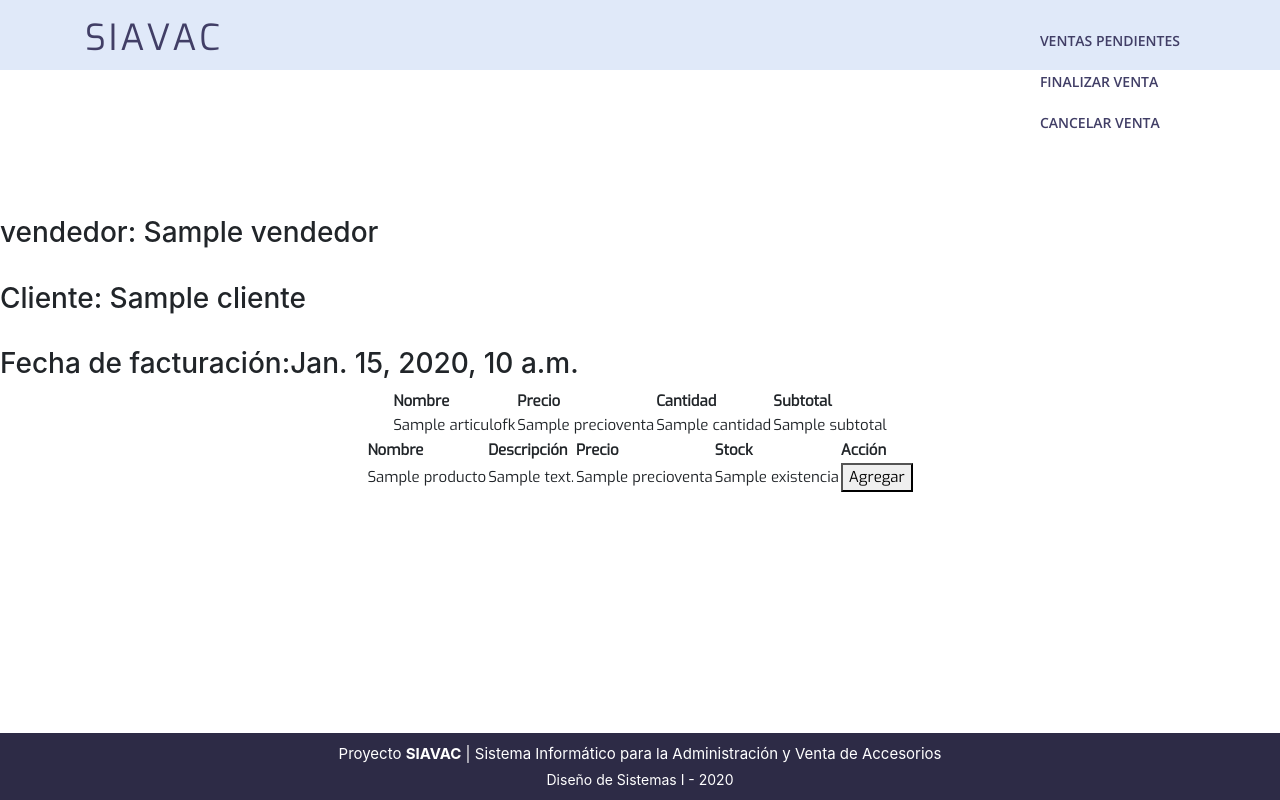
After one commit to lol955714/dsi115, a Django app: template templates/ventas/venta/factura.html in a window 1280 px wide. The commit adds this page. Run offline with Django 3.2, Linux system fonts and the light colour scheme; the template is opened without the code that fills it: most values are stand-ins (such as "Sample title", 1, 10 or a date in 2020); some libraries are stand-ins or nearby versions.

Commit message:
crear ventas

```diff
--- a/apps/ventas/admin.py
+++ b/apps/ventas/admin.py
@@ -1,4 +1,5 @@
 from django.contrib import admin
-from apps.ventas.models import Empleado
+from apps.ventas.models import Empleado, Metas
 # Register your models here.
 admin.site.register(Empleado)
+admin.site.register(Metas)
--- a/apps/ventas/forms.py
+++ b/apps/ventas/forms.py
@@ -52,5 +52,8 @@ class MetaForm(forms.ModelForm):
 		}
 
 class iniciarVe(forms.Form):
-	vendedor = forms.ModelMultipleChoiceField(vendedores,required=False,label="vendedor")
+	vendedor = forms.ModelMultipleChoiceField(vendedores,required=True,label="vendedor")
 	cliente = forms.CharField(label='Nombre del cliente',required=True,max_length=25)
+
+class agregar(forms.Form):
+	cantidad=forms.IntegerField(label="Cantidad de productos", required=True, min_value=1)
--- a/apps/ventas/urls.py
+++ b/apps/ventas/urls.py
@@ -8,6 +8,9 @@ from django.contrib.auth.views import LogoutView
 app_name='ventas'
 urlpatterns=[
     url(r'^iniciarVenta/', iniciarVenta,name="iniciar"),
+    url(r'^vender/(?P<idPedido>\w+)', venta,name="vender"),
+    url(r'^final/(?P<idPedido>\w+)', finalizarVenta,name="finalizar"),
+    url(r'^añadir/(?P<idPedido>\w+)/(?P<idProducto>\w+)', agregarLinea,name="añadir"),
     path(
     	'empleado/',
     	empleado_list,
--- a/templates/base/base_sistema.html
+++ b/templates/base/base_sistema.html
@@ -26,7 +26,7 @@
 				<li><a href="{% url 'compras:index' %}">Compras</a></li>
                 <li><a href="{% url 'inventario:notif'  %}" rel="get:id=10" rev="abcwin[500,auto]">Notificaciones</a></li>
 			{%endblock encabezado%}
-				<li style="float:right" class="salir"><a href="{%  url "seguridad:logout"%}">Cerrar Sesión</a></li>
+				<li style="float:right" class="salir"><a href="{%  url "seguridad:logout" %}">Cerrar Sesión</a></li>
         </ul>
       </nav><!-- .main-nav -->
       {%endblock navegacion%}
--- /dev/null
+++ b/templates/ventas/venta/agregar.html
@@ -0,0 +1,5 @@
+<form action="{% url 'ventas:añadir' pedid.id prod.id%}" method='POST'>
+{% csrf_token %}
+{{form.as_p}}
+<button type="submit">Añadir</button>
+</form>
--- a/templates/ventas/venta/edicionPedido.html
+++ /dev/null
@@ -1 +0,0 @@
-edicionPedido.html
--- /dev/null
+++ b/templates/ventas/venta/factura.html
@@ -0,0 +1,79 @@
+{% extends 'base/base_sistema.html' %}
+{% load static %}
+{% block navegacion %}
+<nav class="main-nav float-right d-none d-lg-block">
+<ul>
+    <li>
+        <a href="">Ventas pendientes</a>
+        <a href="{% url 'ventas:finalizar' pedid.id %}">Finalizar venta</a>
+        <a href="">Cancelar venta</a>
+    </li>
+</ul>
+ </nav><!-- .main-nav -->
+{% endblock navegacion %}
+{% block propio %}
+    <div>
+        <div>
+        <h3>vendedor: {{pedid.vendedor.nombres}}</h3>
+        <br>
+        <h3>Cliente: {{pedid.cliente}}</h3>
+        <br>
+        <h3>Fecha de facturación:{{pedid.fechaCreada}}</h3>
+
+        </div>
+        <div>
+        </div>
+        <div>
+        <table>
+        <thead>
+            <tr>
+                <th>Nombre</th>
+                <th>Precio</th>
+                <th>Cantidad</th>
+                <th>Subtotal</th>
+            </tr>
+        </thead>
+        <tbody>
+        {% if lineas %}
+          {% for linea in lineas %}
+            <tr>
+                <td>{{linea.articulofk.nombre}}</td>
+                <td>{{linea.articulofk.precioventa}}</td>
+                <td>{{linea.cantidad}}</td>
+                <td>{{linea.subtotal}}</td>
+            </tr>
+          {% endfor %}
+        </tbody>
+
+        {% endif %}
+        </table>
+        </div>
+
+        <div>
+       <table>
+        <thead>
+            <tr>
+                <th>Nombre</th>
+                <th>Descripción</th>
+                <th>Precio</th>
+                <th>Stock</th>
+                <th>Acción</th>
+            </tr>
+        </thead>
+        <tbody>
+        {% if productos %}
+           {% for producto in productos %}
+            <tr>
+                <td>{{producto.nombre}}</td>
+                <td>{{producto.descripcion}}</td>
+                <td>{{producto.precioventa}}</td>
+                <td>{{producto.existencia}}</td>
+                <td><a href="{% url 'ventas:añadir' pedid.id producto.id %}"> <button> Agregar </button> </a> </td>
+            </tr>
+          {% endfor %}
+        {% endif %}
+        </tbody>
+        </table>
+        </div>
+    </div>
+{% endblock propio %}
```
Also changed, not shown: apps/ventas/models.py (+13 -2 lines), apps/ventas/views.py (+48 -8 lines), templates/ventas/venta/iniciarVenta.html (+2 -8 lines), apps/ventas/migrations/0001_initial.py (deleted), apps/ventas/migrations/0002_auto_20200914_1403.py (deleted), apps/ventas/migrations/__init__.py (deleted).
